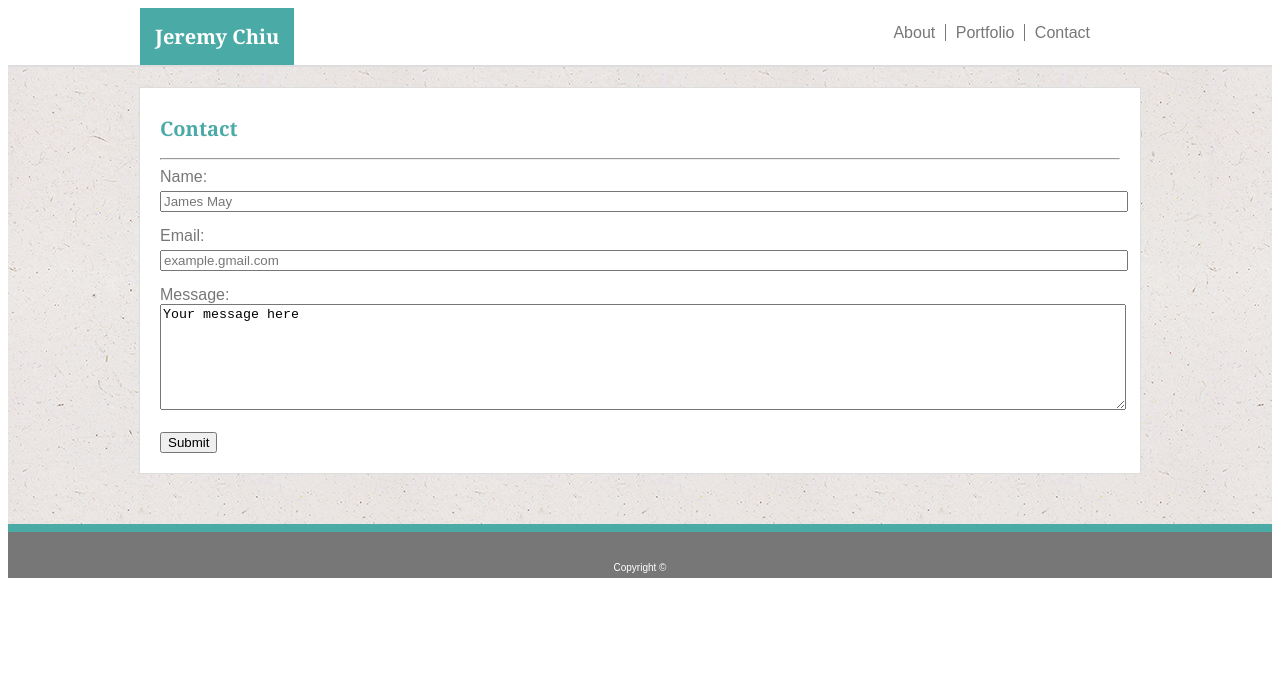
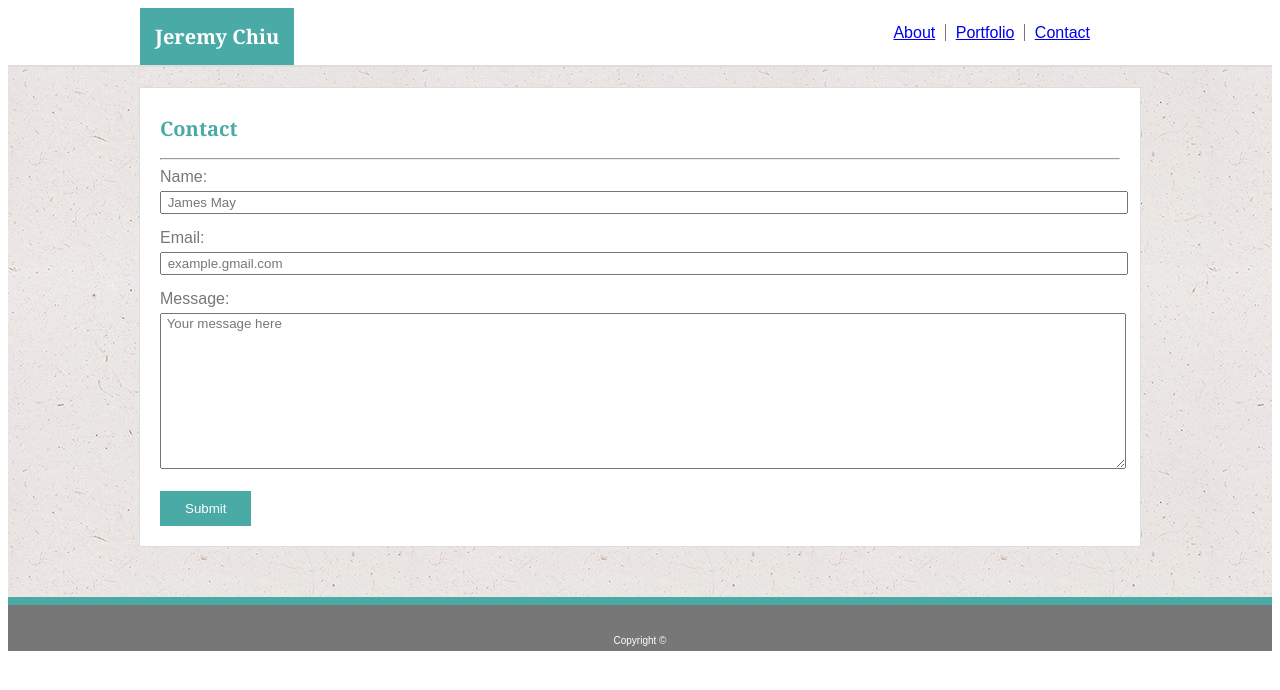
Before and after one commit to frootloops64/Basic-Portfolio, a plain HTML site: page portfolio-contact.html in a window 1280 px wide. Drawn offline with Linux system fonts and the light colour scheme.

Commit message:
final touch ups and added links the nav items

```diff
--- a/Assets/css/style.css
+++ b/Assets/css/style.css
@@ -31,7 +31,7 @@ nav,
 p,
 footer,
 form,
-input {
+input, textarea {
     font-family: Arial, Helvetica, sans-serif;
 }
 
@@ -114,7 +114,7 @@ section {
     background: #4aaaa5;
     text-align: center;
     width: 220px;
-    /* margin-top: 120px; */
+    margin-top: 115px;
     margin-bottom: 0px;
     padding: 10px 0;
 }
@@ -123,11 +123,23 @@ input[type=text] {
     width: 960px;
     margin: 5px 0px 15px;
     color: #777777;
+    padding: 2px;
 }
 
 textarea {
-    width: 100%;
-    height: 100px;
+    width: 960px;
+    height: 150px;
+    color: #777777;
+    margin-top: 5px;
+    padding: 2px;
+}
+input[type=submit] {
+    font-family: Arial, Helvetica, sans-serif;
+    color: #ffffff;
+    background: #4aaaa5;
+    padding: 10px 25px;
+    border: 0px;
+    margin: 0px;
 }
 
 footer {
--- a/portfolio-contact.html
+++ b/portfolio-contact.html
@@ -1,5 +1,6 @@
 <!DOCTYPE html>
 <html lang="en-us">
+
 <head>
   <meta charset="UTF-8" />
   <title>Contact</title>
@@ -12,9 +13,9 @@
       <h1>Jeremy Chiu</h1>
       <nav>
         <ul class="navbar">
-            <li>About</li>
-            <li>Portfolio</li>
-            <li>Contact</li>
+          <li><a href="index.html" target="_self">About</a></li>
+          <li><a href="portfolio-gallery2.html" target="_self">Portfolio</a></li>
+          <li><a href="portfolio-contact.html" target="_self">Contact</a></li>
         </ul>
       </nav>
     </div>
@@ -25,13 +26,13 @@
       <hr />
       <form action="/action_page.php">
         Name:<br />
-          <input type="text" name="name" value="James May" />
+        <input type="text" name="name" value=" James May" />
         <br />
         Email:<br />
-          <input type="text" name="email" value="example.gmail.com" />
+        <input type="text" name="email" value=" example.gmail.com" />
         <br />
         Message:<br />
-          <textarea>Your message here</textarea>
+        <textarea> Your message here</textarea>
         <br /><br />
         <input type="submit" value="Submit" />
       </form>
@@ -39,4 +40,5 @@
   </div>
   <footer>Copyright &copy;</footer>
 </body>
+
 </html>
```
Also changed, not shown: index.html (+3 -3 lines), portfolio-gallery2.html (+3 -3 lines). Lines whose indentation alone changed are shown as unchanged.
